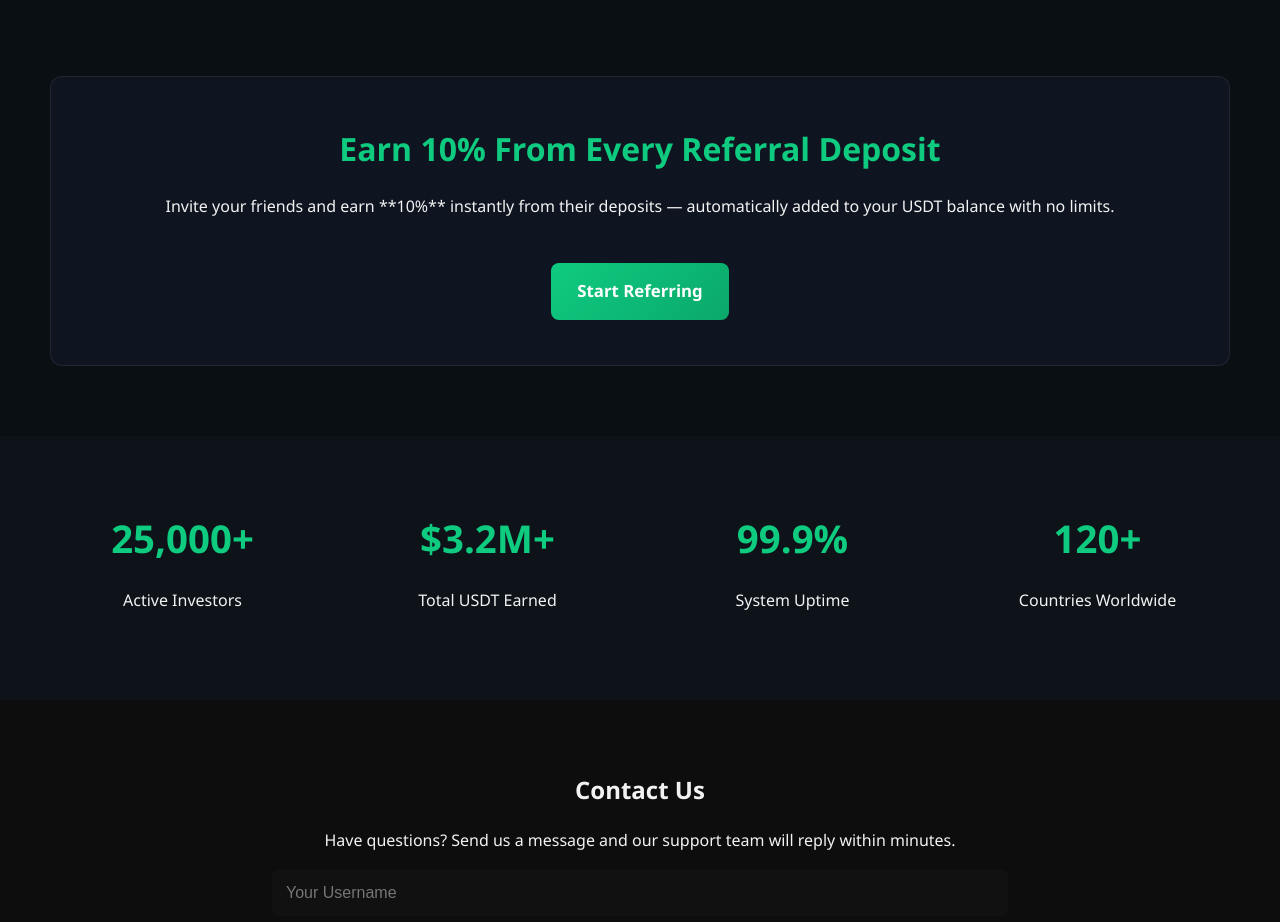
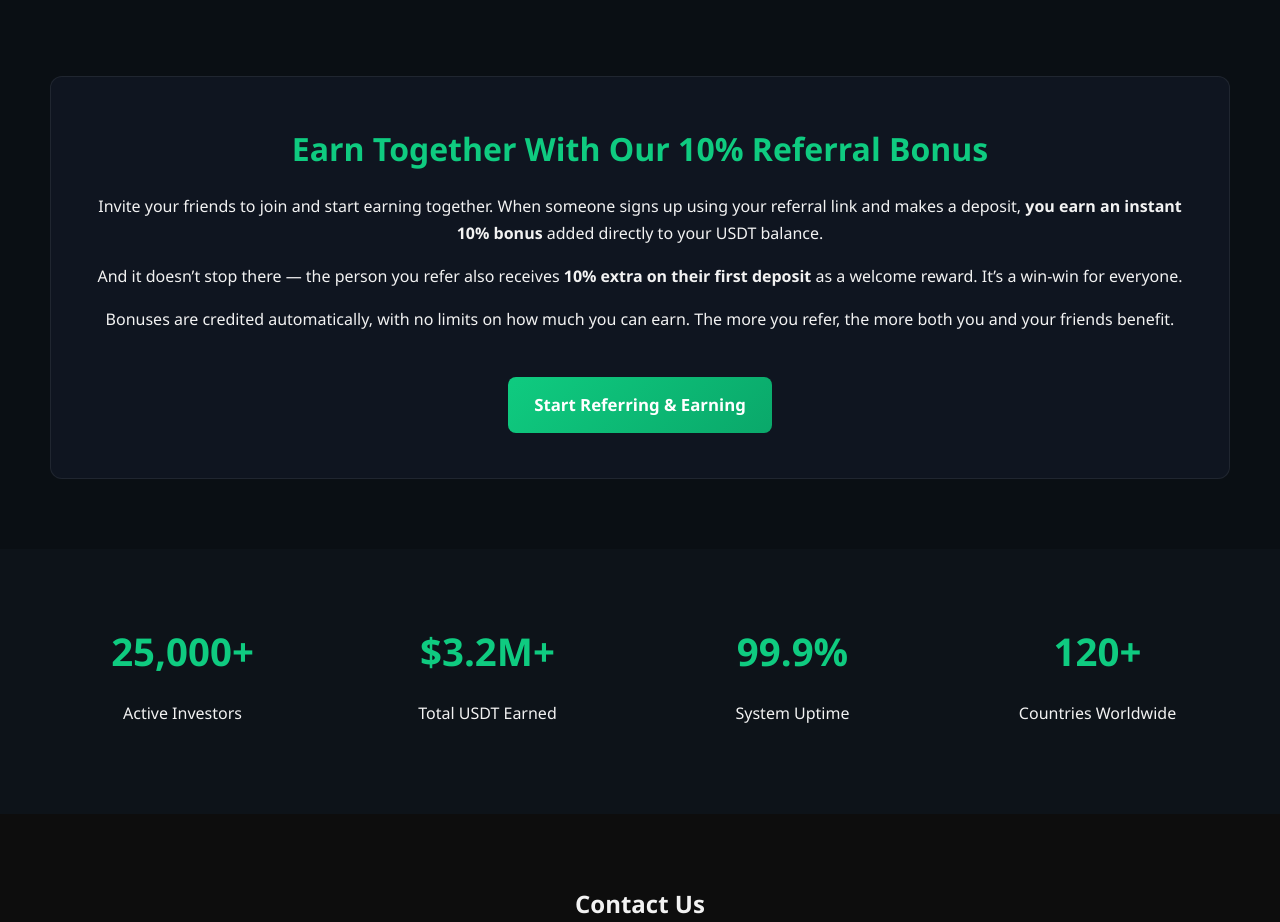
Before and after one commit to jasongreg4900/Cryptodailymint, a website: page views/home.html in a window 1280 px wide. Shown: the part 3320-4242 px from the top of the page. Drawn offline with Linux system fonts and the light colour scheme.

Commit message:
Update home.html

```diff
--- a/views/home.html
+++ b/views/home.html
@@ -400,15 +400,31 @@
 
   <section id="referral" class="section">
   <div class="referral-box">
-      <h3>Earn 10% From Every Referral Deposit</h3>
+    <h3>Earn Together With Our 10% Referral Bonus</h3>
+
     <p>
-        Invite your friends and earn **10%** instantly from their deposits —
-        automatically added to your USDT balance with no limits.
+      Invite your friends to join and start earning together.
+      When someone signs up using your referral link and makes a deposit,
+      <strong>you earn an instant 10% bonus</strong> added directly to your USDT balance.
     </p>
+
+    <p>
+      And it doesn’t stop there — the person you refer also receives
+      <strong>10% extra on their first deposit</strong> as a welcome reward.
+      It’s a win-win for everyone.
+    </p>
+
+    <p>
+      Bonuses are credited automatically, with no limits on how much you can earn.
+      The more you refer, the more both you and your friends benefit.
+    </p>
+
     <br>
-      <a href="/signup" class="btn-primary">Start Referring</a>
+
+    <a href="/signup" class="btn-primary">Start Referring & Earning</a>
   </div>
 </section>
+
 
 
   <section class="stats" id="stats">
```
Lines whose indentation alone changed are shown as unchanged.
